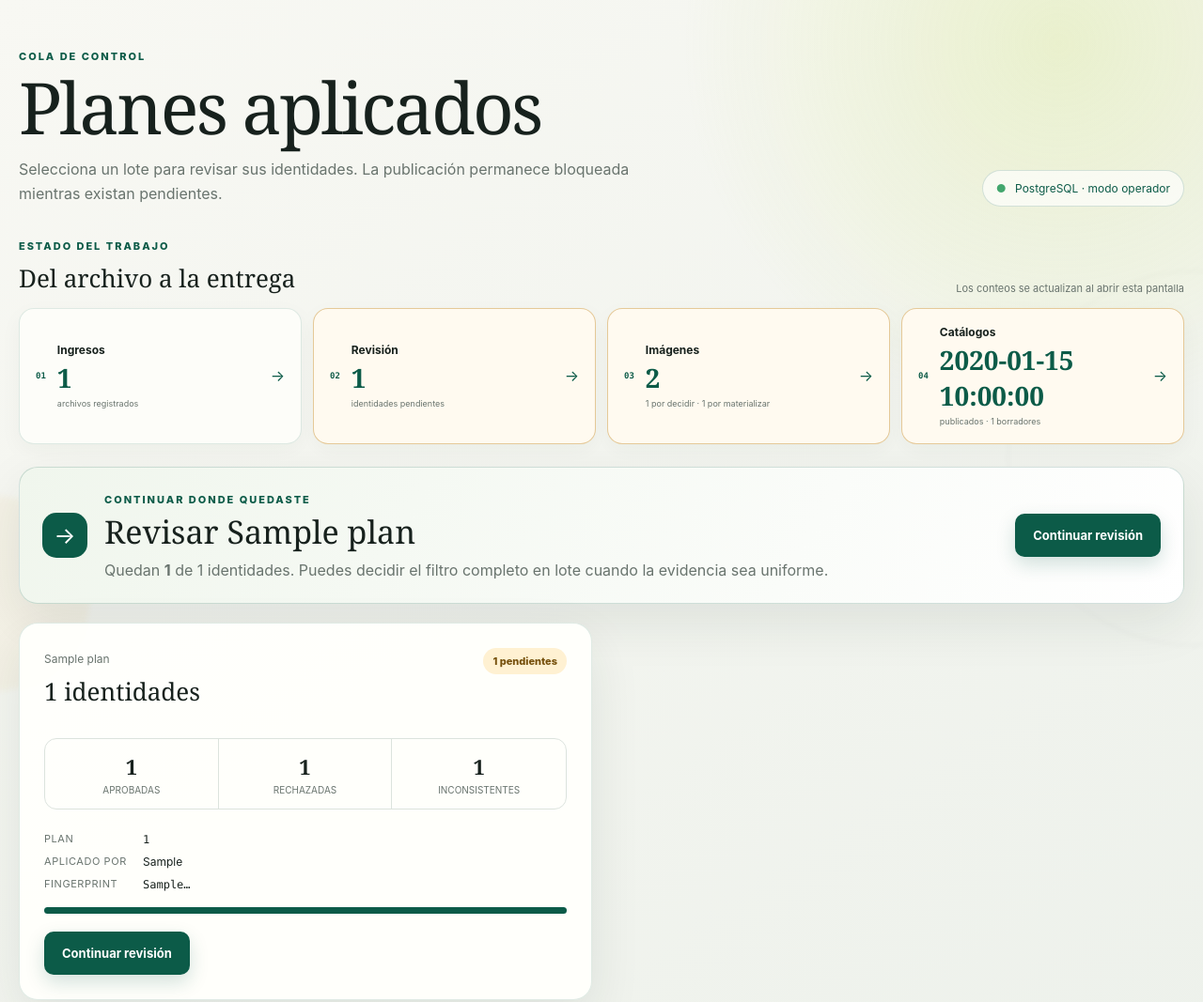
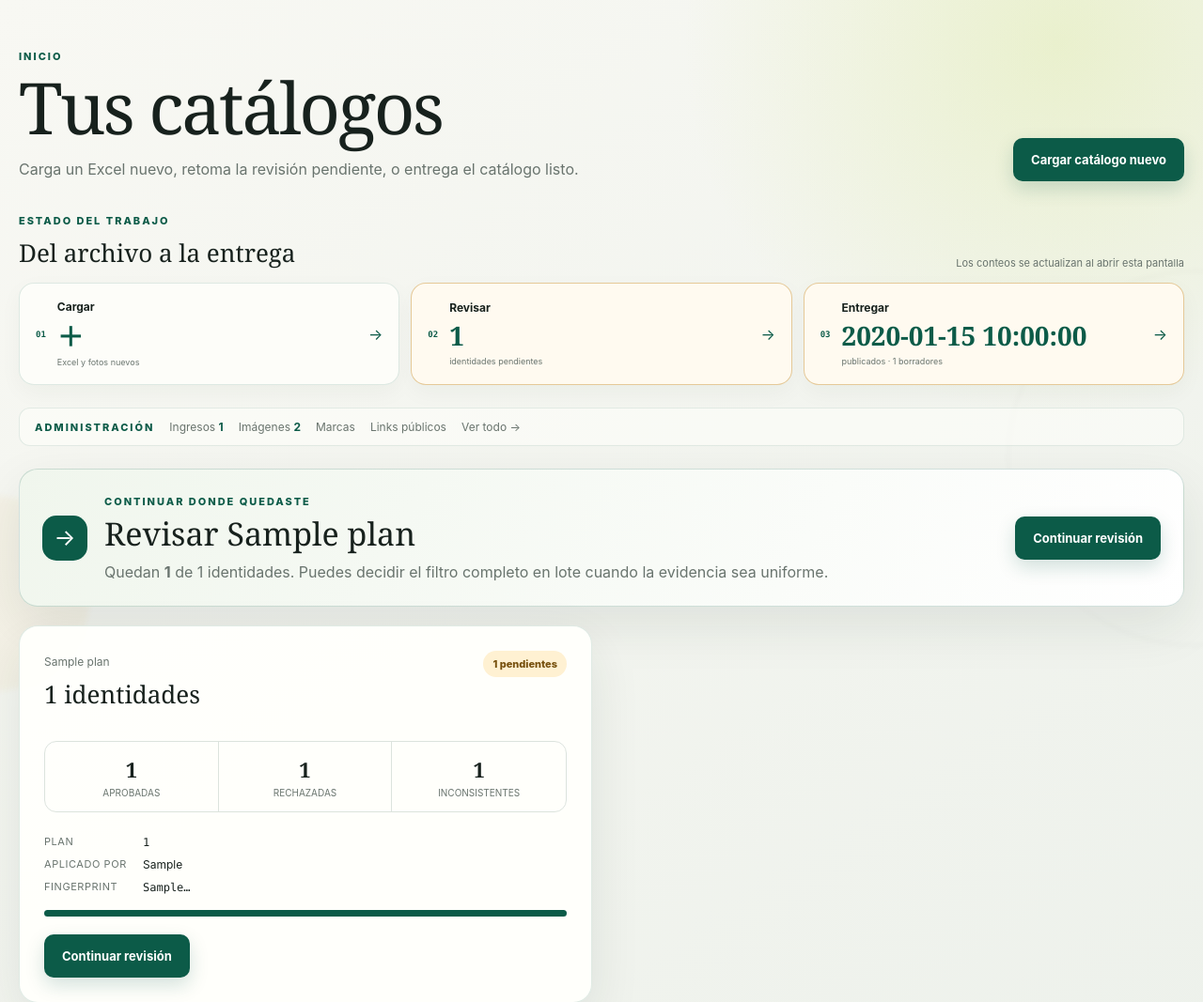
Before and after one commit to isaiasjm13-ops/Catalog-app, a Python web app: template src/perfect_catalog/templates/operator_plans.html in a window 1280 px wide. Shown: the top 1067 px of the page at 94% size. Run offline with Jinja, Linux system fonts and the light colour scheme; the template is opened without the code that fills it: most values are stand-ins (such as "Sample title", 1, 10 or a date in 2020).

Commit message:
feat: reorganiza la navegación del operador (Inicio · Cargar · Revisar · Entregar · Administración)
Fase A del rediseño acordado con Isa: simplificar el recorrido
principal a Cargar → Revisar → Entregar, sin tocar la lógica de
ninguna pantalla existente — solo dónde aparece cada link y qué se
destaca en Inicio.

- Nav (operator_base.html) pasa de 7 items planos (Revisión/
  Ingresos/Modo simple/Catálogos/Marcas/Imágenes/Links públicos) a
  5: Inicio, Cargar, Revisar, Entregar, Administración.
- /operator/review (nuevo): "Revisar" no tenía una URL propia (la
  cola vive en /operator/plans/{plan_id}); redirige al plan con
  pendientes más relevante, o a Inicio si no hay nada pendiente.
- /operator/admin (nuevo): índice de mantenimiento — Ingresos,
  Imágenes, Marcas, Links públicos, con sus conteos en vivo.
- operator_plans.html (Inicio): se agrega "Cargar catálogo nuevo"
  como acción principal — antes no existía ningún link de vuelta a
  /operator/simple desde el dashboard una vez resuelta la revisión.
  El grid de 4 pasos (Ingresos/Revisión/Imágenes/Catálogos) baja a 3
  (Cargar/Revisar/Entregar); Ingresos e Imágenes se movieron a una
  franja de Administración más discreta debajo.

Los 54 tests existentes de operator_api.py pasan sin modificar
ninguno (las cadenas que fijaban el dashboard sobrevivieron el
rediseño porque se conservó el markup exacto de las tarjetas
Revisar/Entregar). 4 tests nuevos para /operator/review, /operator/admin
y el nuevo CTA de Inicio.

403 tests en verde. Sigue: Fase C (vista previa byte-exacta +
entrega en una sola confirmación) y Fase B (fotos por fila en la
cola de revisión, aparte por su mayor riesgo de regresión).

Co-Authored-By: Claude Sonnet 5 <noreply@anthropic.com>

```diff
--- a/src/perfect_catalog/static/operator.css
+++ b/src/perfect_catalog/static/operator.css
@@ -103,7 +103,11 @@ button:active, .primary-button:active, .secondary-button:active { transform: tra
 .safety-chip span { color: #42a66d; margin-right: 6px; }
 .workflow-dashboard { margin-bottom: 24px; }
 .workflow-dashboard .section-heading { align-items: end; }
-.workflow-dashboard-grid { display: grid; grid-template-columns: repeat(4,minmax(0,1fr)); gap: 12px; }
+.workflow-dashboard-grid { display: grid; grid-template-columns: repeat(3,minmax(0,1fr)); gap: 12px; }
+.admin-summary-strip { display: flex; flex-wrap: wrap; align-items: center; gap: 16px; margin: 4px 0 24px; padding: 12px 16px; border: 1px solid rgba(12,91,72,.10); border-radius: 12px; background: rgba(255,255,252,.5); font-size: 12px; }
+.admin-summary-strip a { color: var(--muted); text-decoration: none; }
+.admin-summary-strip a:hover,.admin-summary-strip a:focus-visible { color: var(--forest); }
+.admin-summary-strip b { color: var(--forest); }
 .workflow-status-card { position: relative; display: grid; grid-template-columns: auto 1fr auto; gap: 12px; align-items: center; min-width: 0; padding: 17px; border: 1px solid rgba(12,91,72,.13); border-radius: 16px; color: var(--ink); background: rgba(255,255,252,.78); text-decoration: none; box-shadow: 0 8px 25px rgba(24,45,37,.04); }
 .workflow-status-card:hover,.workflow-status-card:focus-visible { border-color: var(--forest); transform: translateY(-1px); }
 .workflow-status-card.needs-action { border-color: rgba(193,132,30,.42); background: #fffaf0; }
@@ -502,6 +506,8 @@ button:disabled { opacity: .45; cursor: not-allowed; }
 .bulk-actions { display: grid; grid-template-columns: 1fr 220px; gap: 14px; align-items: center; }
 .brand-profile-grid { display: grid; grid-template-columns: repeat(auto-fit,minmax(230px,1fr)); gap: 16px; margin-bottom: 22px; }
 .brand-profile-card { padding: 22px; border: 1px solid rgba(20,30,26,.14); border-radius: 18px; background: var(--card); box-shadow: var(--shadow); }
+a.brand-profile-card { display: block; color: inherit; text-decoration: none; transition: border-color .15s, transform .15s; }
+a.brand-profile-card:hover,a.brand-profile-card:focus-visible { border-color: var(--forest); transform: translateY(-1px); }
 .brand-profile-card small { color: var(--forest); font-weight: 900; letter-spacing: .14em; }
 .brand-profile-card h2 { margin: 8px 0 4px; font-size: 28px; }
 .brand-profile-card p { min-height: 2.5em; }
--- a/src/perfect_catalog/templates/operator_base.html
+++ b/src/perfect_catalog/templates/operator_base.html
@@ -19,13 +19,11 @@
         <span><strong>{{ session.company_name if session is defined and session and session.company_name else 'Nexo ISA' }}</strong><small>Control de catálogo</small></span>
       </a>
       <nav class="operator-nav" aria-label="Navegación del operador">
-        <a href="/operator">Revisión</a>
-        <a href="/operator/intake">Ingresos</a>
-        <a href="/operator/simple">Modo simple</a>
-        <a href="/operator/catalogs">Catálogos</a>
-        <a href="/operator/brands">Marcas</a>
-        <a href="/operator/images">Imágenes</a>
-        <a href="/operator/public-links">Links públicos</a>
+        <a href="/operator">Inicio</a>
+        <a href="/operator/simple">Cargar</a>
+        <a href="/operator/review">Revisar</a>
+        <a href="/operator/catalogs">Entregar</a>
+        <a href="/operator/admin">Administración</a>
       </nav>
       <div class="operator-meta">
         <span class="status-dot"></span>
--- a/src/perfect_catalog/templates/operator_plans.html
+++ b/src/perfect_catalog/templates/operator_plans.html
@@ -3,29 +3,35 @@
 {% block content %}
 <section class="page-heading">
   <div>
-    <span class="kicker">Cola de control</span>
-    <h1>Planes aplicados</h1>
-    <p>Selecciona un lote para revisar sus identidades. La publicación permanece bloqueada mientras existan pendientes.</p>
+    <span class="kicker">Inicio</span>
+    <h1>Tus catálogos</h1>
+    <p>Carga un Excel nuevo, retoma la revisión pendiente, o entrega el catálogo listo.</p>
   </div>
-  <div class="safety-chip"><span>●</span> PostgreSQL · modo operador</div>
+  <a class="primary-button load-catalog-cta" href="/operator/simple">Cargar catálogo nuevo</a>
 </section>
 
 <section class="workflow-dashboard" aria-labelledby="workflow-title">
   <div class="section-heading"><div><span class="kicker">Estado del trabajo</span><h2 id="workflow-title">Del archivo a la entrega</h2></div><span>Los conteos se actualizan al abrir esta pantalla</span></div>
   <div class="workflow-dashboard-grid">
-    <a href="/operator/intake" class="workflow-status-card">
-      <span class="workflow-number">01</span><div><strong>Ingresos</strong><b>{{ workflow.intake_count }}</b><small>archivos registrados</small></div><i aria-hidden="true">→</i>
+    <a href="/operator/simple" class="workflow-status-card">
+      <span class="workflow-number">01</span><div><strong>Cargar</strong><b>＋</b><small>Excel y fotos nuevos</small></div><i aria-hidden="true">→</i>
     </a>
     <a href="/operator" class="workflow-status-card {% if workflow.pending_review_count %}needs-action{% endif %}">
-      <span class="workflow-number">02</span><div><strong>Revisión</strong><b>{{ workflow.pending_review_count }}</b><small>identidades pendientes</small></div><i aria-hidden="true">→</i>
-    </a>
-    <a href="/operator/images" class="workflow-status-card {% if workflow.pending_image_count or workflow.materialize_image_count %}needs-action{% endif %}">
-      <span class="workflow-number">03</span><div><strong>Imágenes</strong><b>{{ workflow.pending_image_count + workflow.materialize_image_count }}</b><small>{{ workflow.pending_image_count }} por decidir · {{ workflow.materialize_image_count }} por materializar</small></div><i aria-hidden="true">→</i>
+      <span class="workflow-number">02</span><div><strong>Revisar</strong><b>{{ workflow.pending_review_count }}</b><small>identidades pendientes</small></div><i aria-hidden="true">→</i>
     </a>
     <a href="/operator/catalogs" class="workflow-status-card {% if workflow.draft_release_count %}needs-action{% endif %}">
-      <span class="workflow-number">04</span><div><strong>Catálogos</strong><b>{{ workflow.published_release_count }}</b><small>publicados · {{ workflow.draft_release_count }} borradores</small></div><i aria-hidden="true">→</i>
+      <span class="workflow-number">03</span><div><strong>Entregar</strong><b>{{ workflow.published_release_count }}</b><small>publicados · {{ workflow.draft_release_count }} borradores</small></div><i aria-hidden="true">→</i>
     </a>
   </div>
+</section>
+
+<section class="admin-summary-strip" aria-label="Administración">
+  <span class="kicker">Administración</span>
+  <a href="/operator/intake">Ingresos <b>{{ workflow.intake_count }}</b></a>
+  <a href="/operator/images">Imágenes <b>{{ workflow.pending_image_count + workflow.materialize_image_count }}</b></a>
+  <a href="/operator/brands">Marcas</a>
+  <a href="/operator/public-links">Links públicos</a>
+  <a href="/operator/admin">Ver todo →</a>
 </section>
 
 {% if plans %}
```
Also changed, not shown: src/perfect_catalog/operator_api.py (+55 -0 lines), src/perfect_catalog/templates/operator_admin.html (added, +29 -0 lines), tests/test_operator_api.py (+31 -0 lines).
